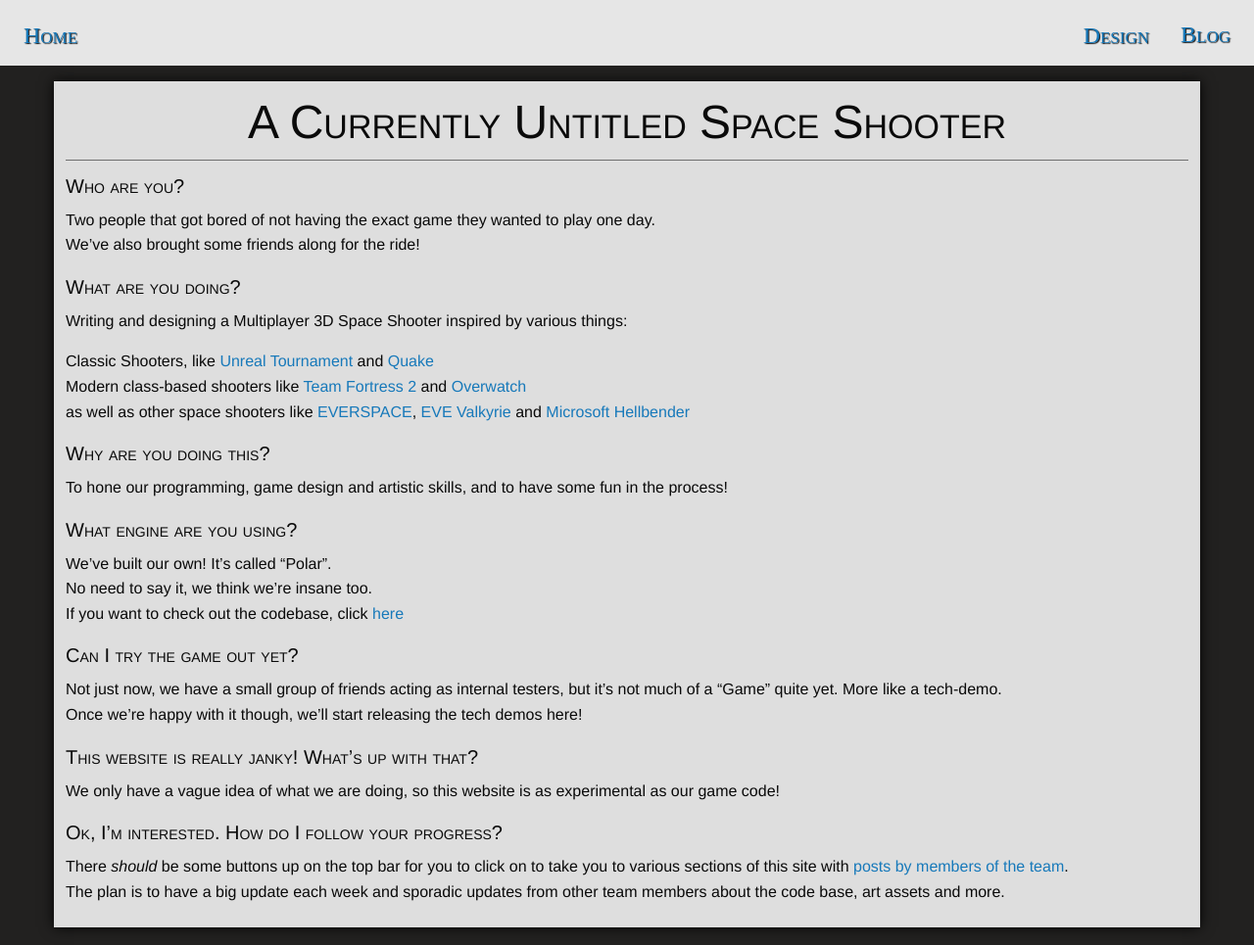
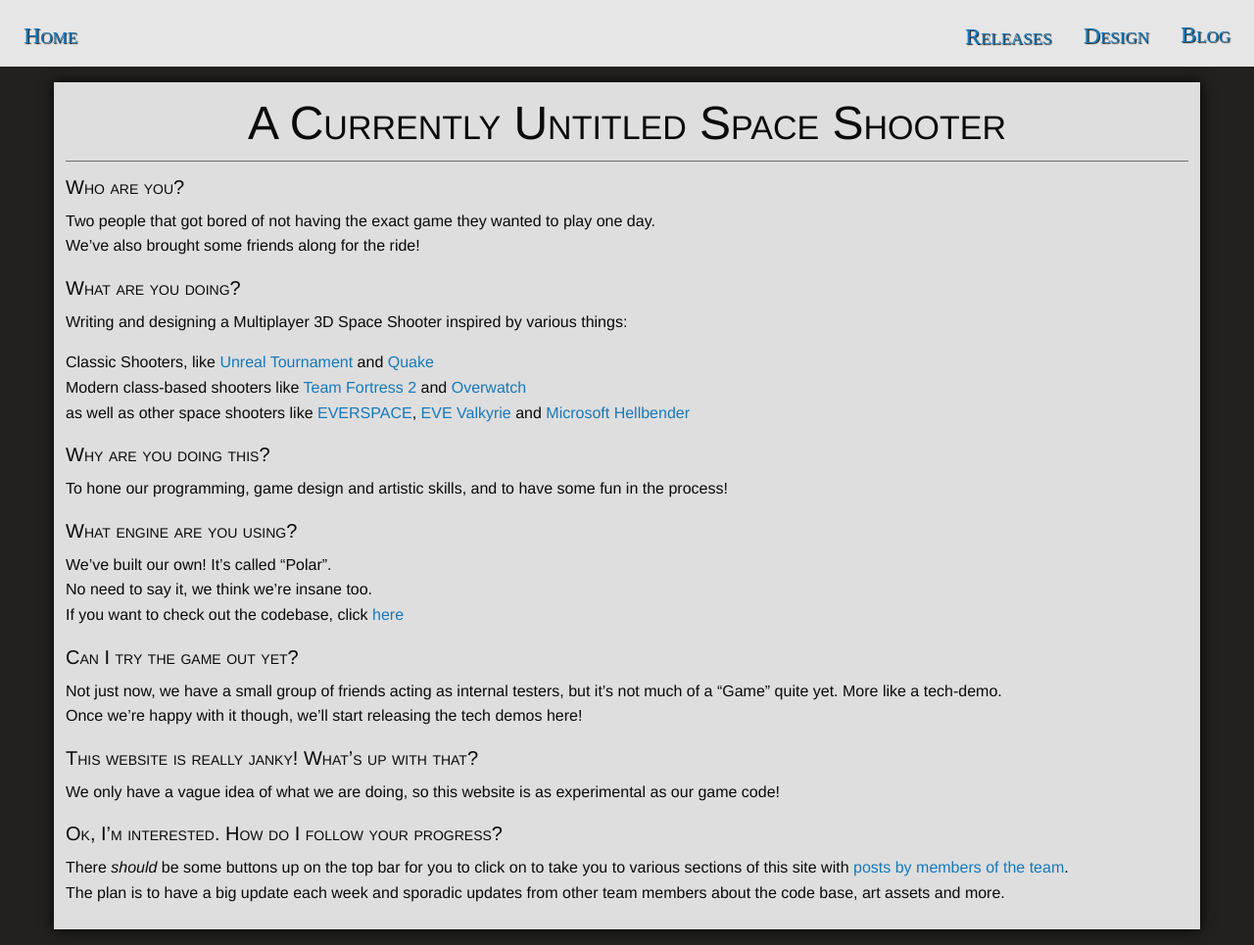
Before and after one commit to ori-sky/polar-space, a Jekyll site: the page built from index.md, in a window 1280 px wide. Shown: the whole page at 98% size. Built offline with Jekyll 4.4.1, drawn with Linux system fonts in a browser that asks for light colours; nearby versions of some CDN libraries; some web fonts are replaced; our own code applies the rules of GitHub Pages for plain Markdown files; library files that are not in the unit come from our copies.

Commit message:
Update header.html
Added button to link to release.md

```diff
--- a/_includes/header.html
+++ b/_includes/header.html
@@ -8,7 +8,7 @@
 					</div>
 					<div class="top-bar-right">
 						<ul class="dropdown menu" data-dropdown-menu>
-							<li><a href="/polar-space/design">Design</a></li> <li><a href="/polar-space/blog">Blog</a></li>
+							<li><a href="/polar-space/release">Releases</a></li> <li><a href="/polar-space/design">Design</a></li> <li><a href="/polar-space/blog">Blog</a></li>
 						</ul>
 					</div>
 				</div>
```
